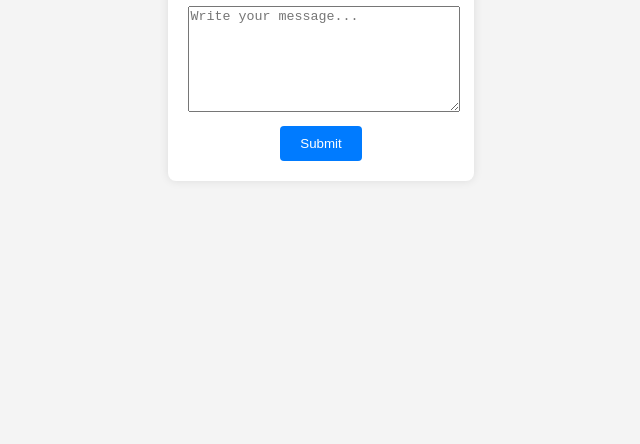
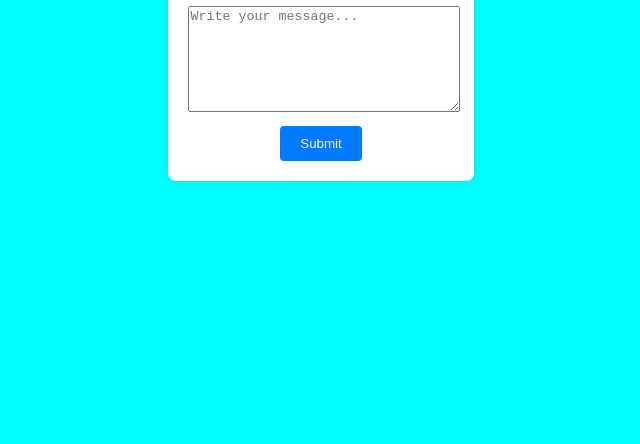
Before and after one commit to Beendeta/freedom-wall, a plain HTML site: page index.html in a window 1280 px wide. Shown: the part 356-800 px from the top of the page, without its empty margins (319-959 px from the left). Drawn offline with Linux system fonts and the light colour scheme.

Commit message:
styles.css

```diff
--- a/styles.css
+++ b/styles.css
@@ -1,6 +1,6 @@
 body {
     font-family: Arial, sans-serif;
-    background-color: #f4f4f4;
+    background-color: cyan;  /* Change to cyan */
     margin: 0;
     display: flex;
     justify-content: center;
```
